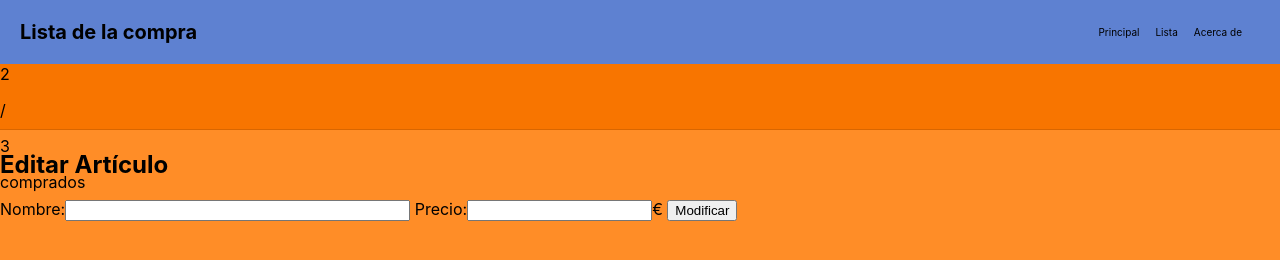
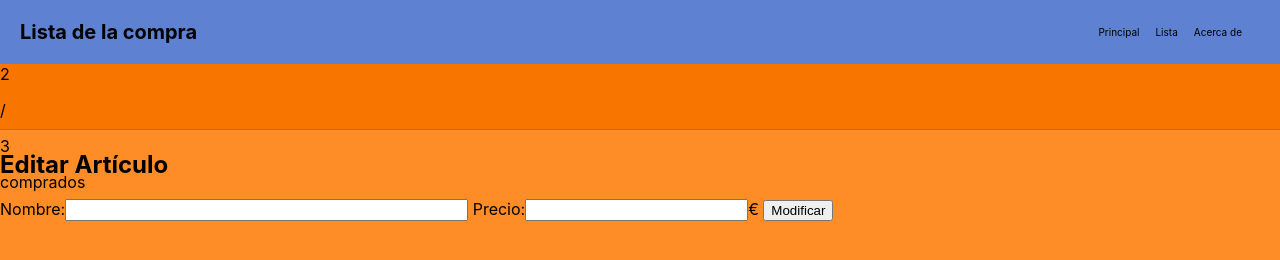
Before and after one commit to dablmo1819daw2/listacompra-grupoe, a plain HTML site: page editar.html in a window 1280 px wide. Drawn offline with Linux system fonts and the light colour scheme.

Commit message:
añadida tipo en form

```diff
--- a/css/estilos.css
+++ b/css/estilos.css
@@ -92,6 +92,11 @@ tr:hover {
   background-color: #c16b1e;
   color: white;
 }
+
+
+input, textarea, select{
+  font-family:inherit;
+}
 /*Color comprados: ff8d27.
 Color hover: c16b1e.
 Color header: 5e81d1.
```
